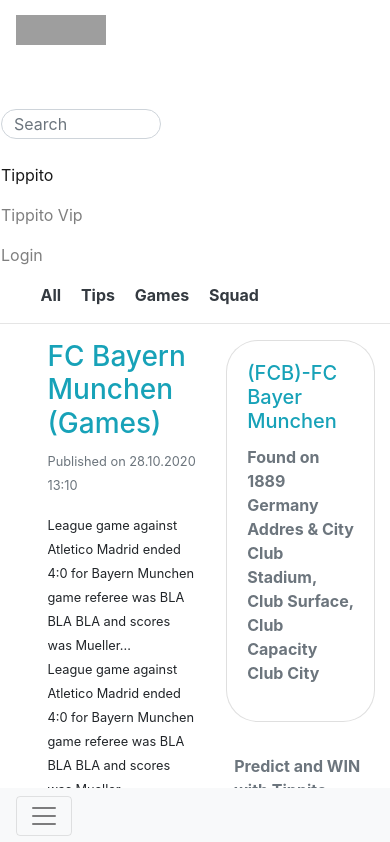
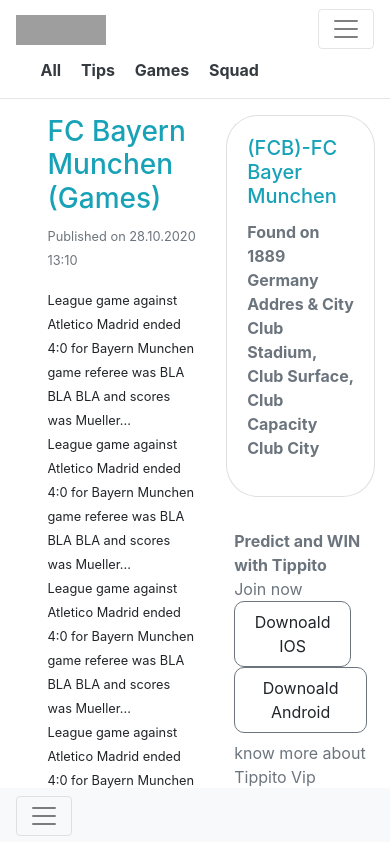
Before and after one commit to MartaStavreska/tippito, a Vue app: page /info in a window 390 px wide. Shown: the top 842 px of the page. Built offline with nearby package versions, Linux system fonts and the light colour scheme; grey boxes are pictures that could not be loaded.

Commit message:
'change'

```diff
--- a/src/pages/Header.vue
+++ b/src/pages/Header.vue
@@ -4,7 +4,10 @@
 <a class="navbar-brand" href="#">
     <img src="../../logotext.png" width="90" height="30" alt="">
   </a>
-     <div class="row mt-4">
+  <button class="navbar-toggler" type="button" data-toggle="collapse" data-target="#navbarSupportedContent1" aria-controls="navbarSupportedContent" aria-expanded="false" aria-label="Toggle navigation">
+    <span class="navbar-toggler-icon"></span>
+  </button>
+     <div class="collapse navbar-collapse" id="navbarSupportedContent1">
             <div class="form-group search">
             <span class="fa fa-search form-control-search"></span>
             <span class="fa fa-times form-control-x">|</span>
@@ -48,7 +51,7 @@
     text-align: center;
     pointer-events: none;
     color: #aaa;
-    margin-top: -5px;
+    margin-top: 15px;
 
 }
 .search .form-control-x{
@@ -62,29 +65,26 @@
     text-align: center;
     pointer-events: none;
     color: #aaa;
-    margin-top: -5px;
+    margin-top: 15px;
 }
 #search-input{
     border-radius: 3rem;
     width: 550px;
     height:30px;
     margin-right: 450px;
+    margin-top: 20px;
 
 
 }
-@media only screen and (max-width: 600px) {
+@media only screen and (max-width: 1000px) {
   #search-input {
-    max-width: 160px;
-    margin-right: 200px;
-    margin-top:35px;
-    margin-right: 200px;
+
+    max-width: 400px;
   }
- .main{
-    max-width: 550px;
- }
- .search .form-control-x , .search .form-control-search {
-   display: none;
- }
+  .search .form-control-x, .search .form-control-search {
+     display: none;
+  }
+
 
 }
 
```
